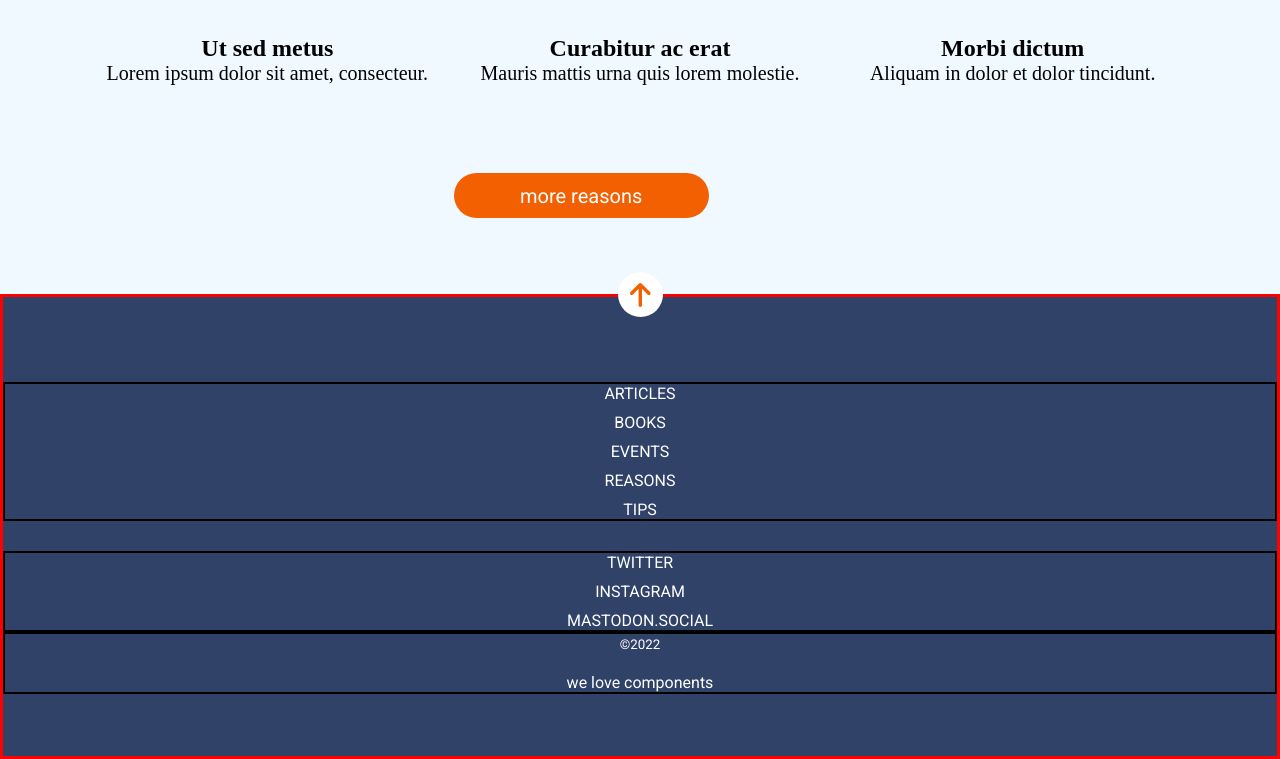
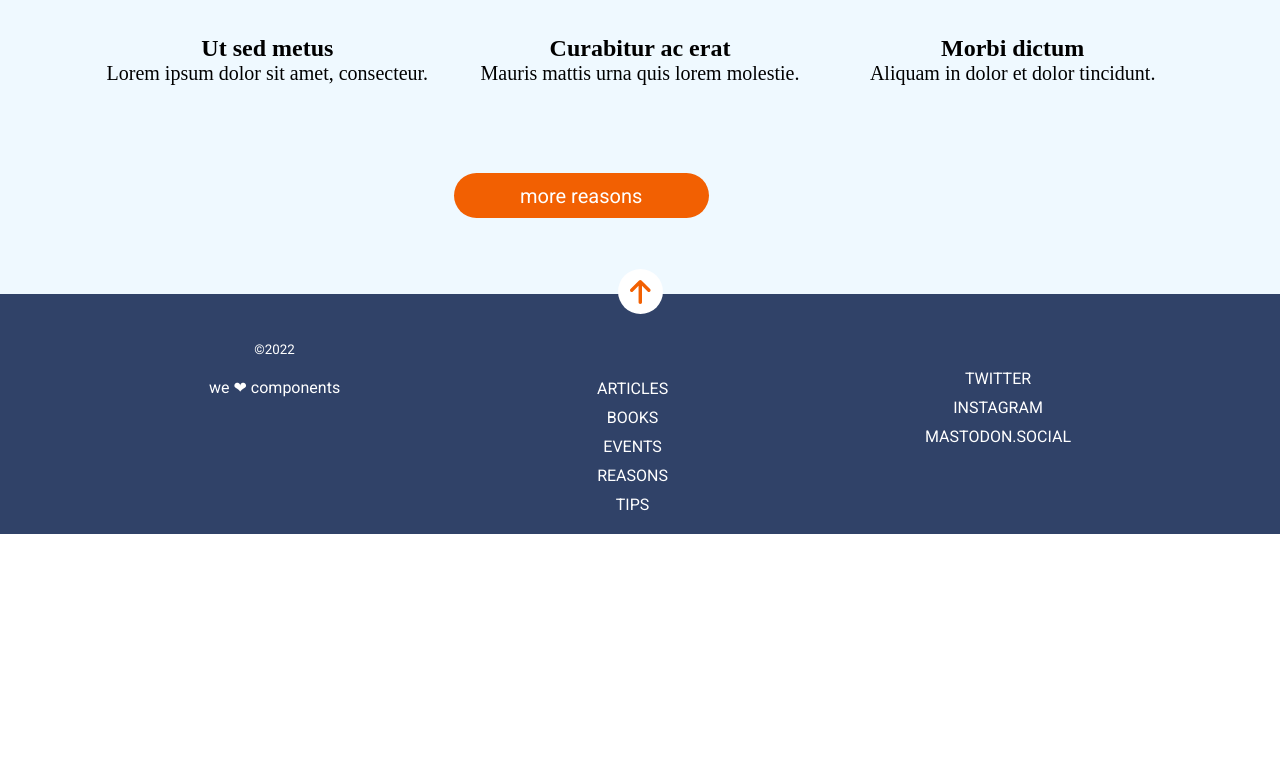
Before and after one commit to Adalab/modulo-1-evaluacion-final-Aliripoll, a website: page public/index.html in a window 1280 px wide. Shown: the part 1279-2038 px from the top of the page. After the commit the page ends 1813 px from the top, so only its background shows below. Drawn offline with Linux system fonts and the light colour scheme.

Commit message:
add desktop footer

```diff
--- a/public/index.html
+++ b/public/index.html
@@ -52,9 +52,9 @@
   </main>
   <footer class="footer">
     <a href="./index.html#start"><span class="arrow_button"></span></a>
-
-    <nav class="nav_list-one">
-      <ul class="list_footer list">
+    <div class="footer-container">
+      <nav class="nav_list-one list">
+        <ul class="list_footer">
           <a href="https://adalab.es/" target="_blank" class="link">
             <li>articles</li>
           </a>
@@ -72,8 +72,8 @@
           </a>
         </ul>
       </nav>
-    <nav class="nav_list-two">
-      <ul class="list_footer list">
+      <nav class="nav_list-two list">
+        <ul class="list_footer">
           <a href="https://adalab.es/" target="_blank" class="link">
             <li>twitter</li>
           </a>
@@ -87,7 +87,8 @@
       </nav>
       <div class="copy_footer list">
         <small class="copy_container">&copy;2022</small>
-      <p class="components">we love components</p>
+        <p class="components">we ❤︎ components</p>
+      </div>
     </div>
   </footer>
 
--- a/src/scss/main.scss
+++ b/src/scss/main.scss
@@ -272,11 +272,18 @@
   /*FOOTER*/
 
   .footer {
-    border: 3px solid red;
+    height: 240px;
   }
 
-  .list {
-    border: 2px solid black;
+  .footer-container {
+    display: flex;
+    flex-direction: row;
+    justify-content: space-between;
+    padding-left: 39px;
+    padding-right: 39px;
+  }
+  .copy_footer {
+    order: -1;
   }
 }
 
@@ -332,5 +339,9 @@
     font-size: 20px;
   }
 
-  /*Footer*/
+  /*FOOTER*/
+  .footer {
+    padding-left: 170px;
+    padding-right: 170px;
+  }
 }
```
Also changed, not shown: src/html/index.html (+7 -6 lines), public/assets/css/main.css, 1 other file. Lines whose indentation alone changed are shown as unchanged.
